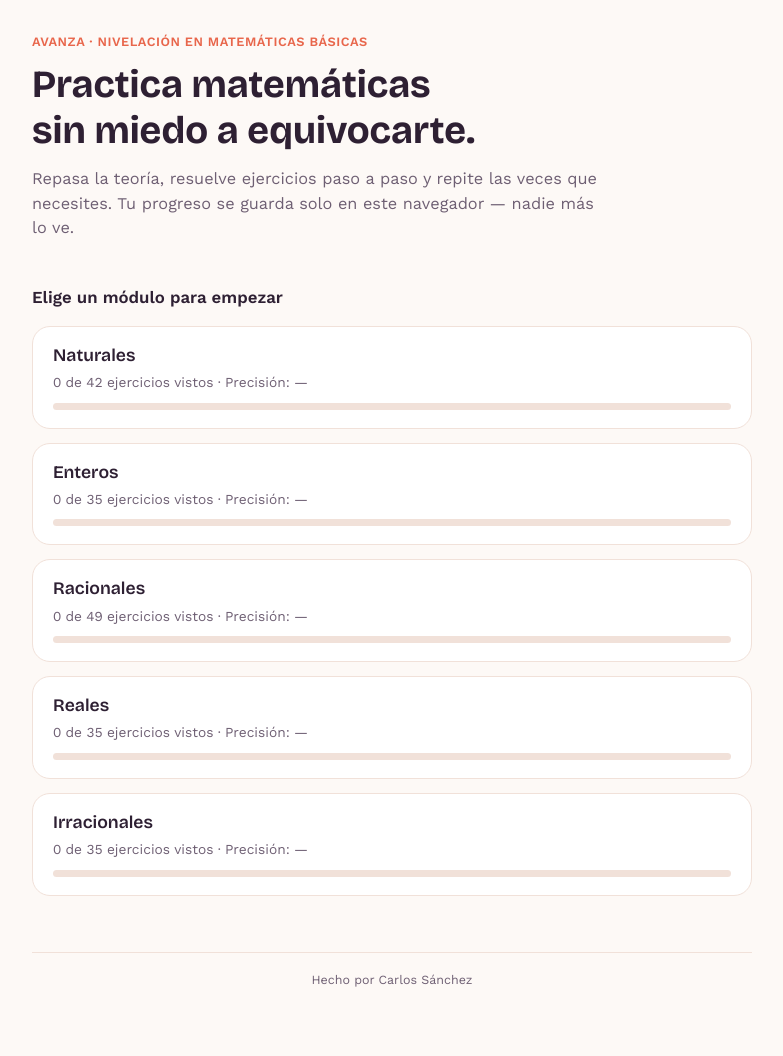
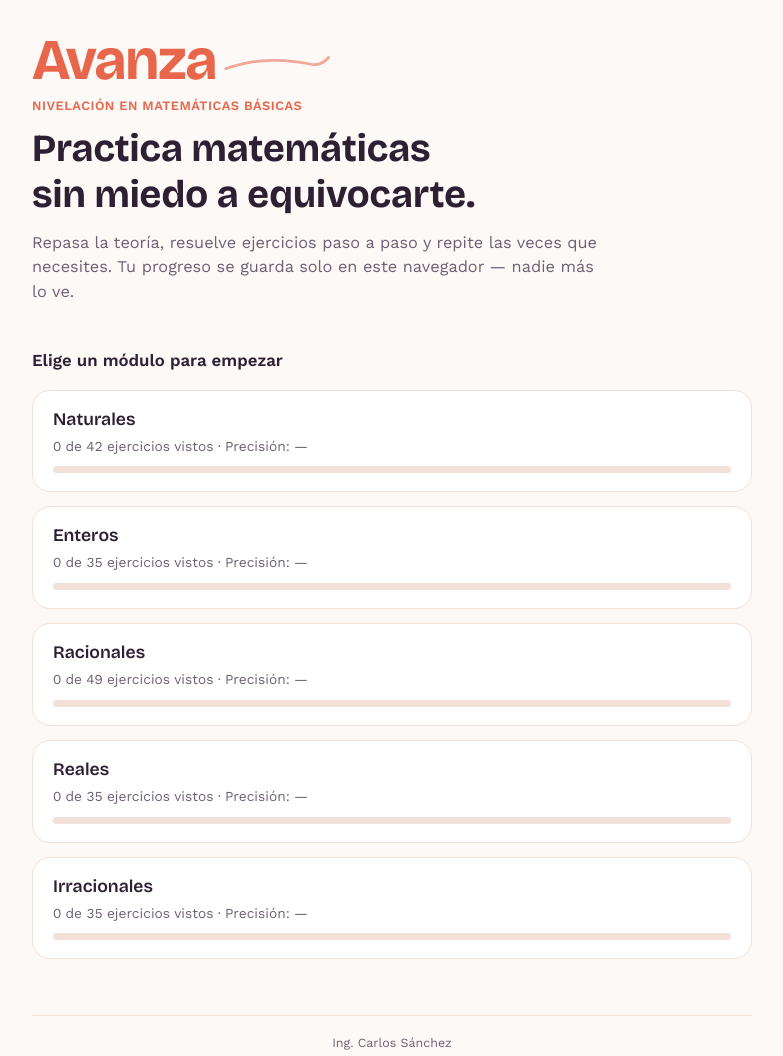
Before and after one commit to caersavi/avanza, a plain HTML site: page matematica-basica/estudiante/index.html in a window 1280 px wide. Shown: the whole page, without its empty margins (248-1031 px from the left). Before the commit the page ends 1029 px from the top, so only its background shows below. Drawn offline with nearby package versions, Linux system fonts and the light colour scheme.

Commit message:
Wordmark 'Avanza' en las 4 páginas + crédito 'Ing. Carlos Sánchez'

```diff
--- a/matematica-basica/estudiante/estudiante.css
+++ b/matematica-basica/estudiante/estudiante.css
@@ -26,6 +26,84 @@ h1, h2, h3, h4 {
 }
 
 a { color: var(--av-acento, #E8664B); }
+
+/* ---------- marca / wordmark ---------- */
+
+.marca-avanza {
+  display: inline-flex;
+  align-items: flex-end;
+  gap: 3px;
+  text-decoration: none;
+  color: var(--av-acento, #E8664B);
+  font-family: var(--av-fuente-display, inherit);
+  font-weight: 700;
+  line-height: 1;
+}
+
+.marca-avanza-texto {
+  letter-spacing: -0.01em;
+}
+
+.marca-avanza-trazo {
+  flex-shrink: 0;
+  overflow: visible;
+}
+
+.marca-avanza-trazo path {
+  fill: none;
+  stroke: currentColor;
+  stroke-width: 3;
+  stroke-linecap: round;
+  opacity: 0.55;
+  transition: opacity 0.15s ease;
+}
+
+.marca-avanza:hover .marca-avanza-trazo path {
+  opacity: 0.9;
+}
+
+/* Wordmark compacto: usado como enlace de marca en el encabezado de las
+   páginas secundarias (módulo, teoría, práctica), junto a las migas. */
+.marca-avanza .marca-avanza-texto {
+  font-size: 1.15rem;
+}
+
+.marca-avanza .marca-avanza-trazo {
+  width: 30px;
+  height: 11px;
+  margin-bottom: 2px;
+}
+
+/* Wordmark grande: la marca principal de la portada, encima del eyebrow. */
+.marca-avanza--grande {
+  gap: 8px;
+  margin-bottom: 6px;
+}
+
+.marca-avanza--grande .marca-avanza-texto {
+  font-size: clamp(2.6rem, 11vw, 3.6rem);
+  letter-spacing: -0.02em;
+}
+
+.marca-avanza--grande .marca-avanza-trazo {
+  width: clamp(74px, 18vw, 112px);
+  height: clamp(22px, 5vw, 32px);
+  margin-bottom: clamp(4px, 1.4vw, 10px);
+}
+
+/* Encabezado de páginas secundarias: marca compacta + migas en una fila. */
+.encabezado-pagina {
+  display: flex;
+  align-items: center;
+  justify-content: space-between;
+  gap: 10px 16px;
+  flex-wrap: wrap;
+  margin-bottom: 20px;
+}
+
+.encabezado-pagina .migas {
+  margin-bottom: 0;
+}
 
 /* ---------- portada ---------- */
 
--- a/matematica-basica/estudiante/index.html
+++ b/matematica-basica/estudiante/index.html
@@ -9,7 +9,13 @@
 </head>
 <body>
   <header class="portada">
-    <p class="eyebrow">Avanza · nivelación en matemáticas básicas</p>
+    <div class="marca-avanza marca-avanza--grande">
+      <span class="marca-avanza-texto">Avanza</span>
+      <svg class="marca-avanza-trazo" viewBox="0 0 120 24" aria-hidden="true">
+        <path d="M2 17 C 32 6, 62 6, 92 12 C 100 14, 106 12, 112 5" />
+      </svg>
+    </div>
+    <p class="eyebrow">Nivelación en matemáticas básicas</p>
     <h1>Practica matemáticas sin miedo a equivocarte.</h1>
     <p>Repasa la teoría, resuelve ejercicios paso a paso y repite las veces que necesites. Tu progreso se guarda solo en este navegador — nadie más lo ve.</p>
   </header>
@@ -20,7 +26,7 @@
     <li>Cargando módulos…</li>
   </ul>
 
-  <footer class="creditos">Hecho por Carlos Sánchez</footer>
+  <footer class="creditos">Ing. Carlos Sánchez</footer>
 
   <script type="module">
     import { cargarManifest, cargarTarjetasDeModulo } from './util.js';
```
Also changed, not shown: matematica-basica/estudiante/modulo.html (+10 -2 lines), matematica-basica/estudiante/practica.html (+13 -5 lines), matematica-basica/estudiante/teoria.html (+10 -2 lines).
